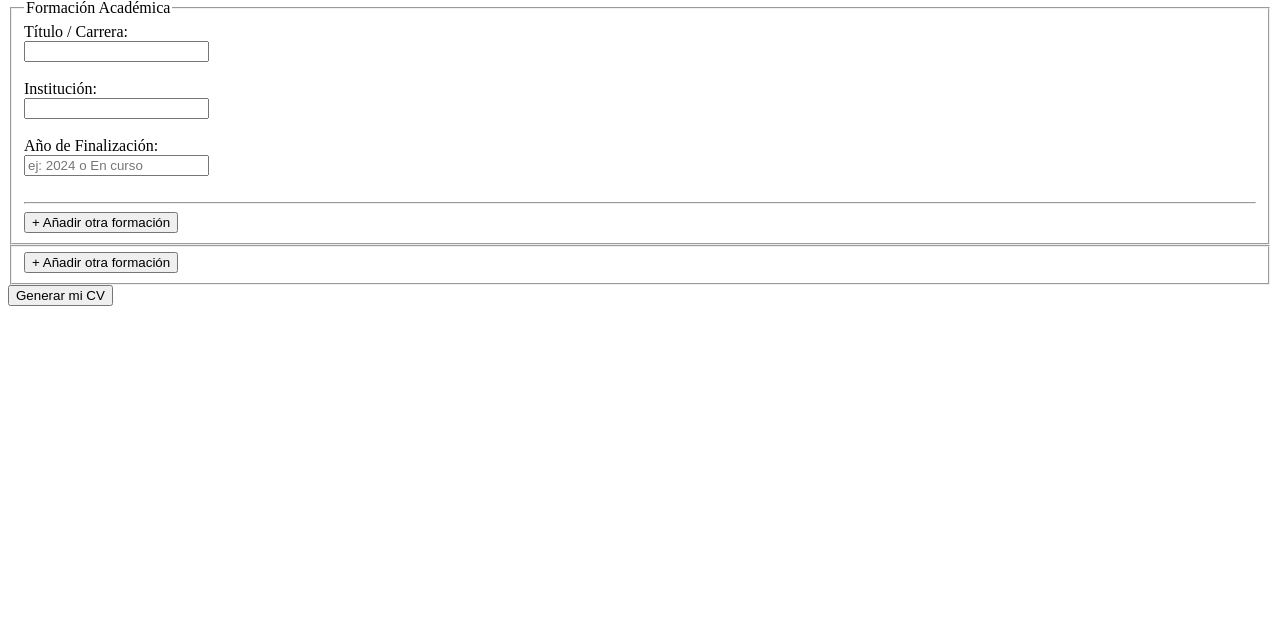
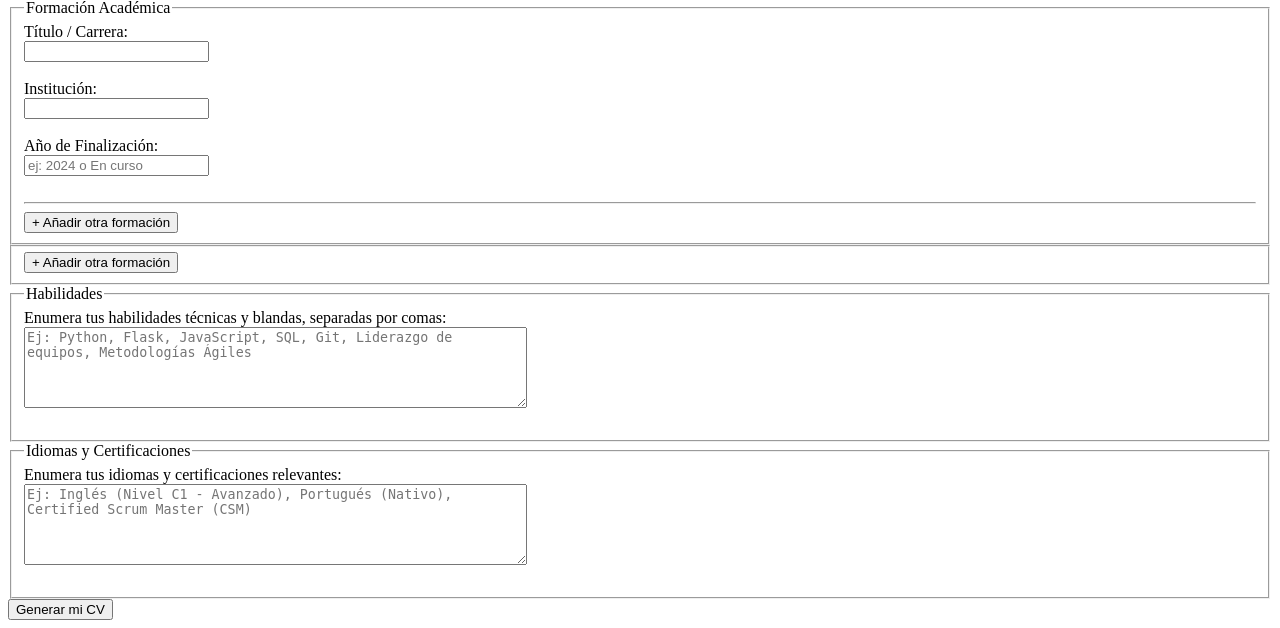
Before and after one commit to ElianaMariaCorujo/optiCV, a Flask app: page / in a window 1280 px wide. Shown: the part 1090-1718 px from the top of the page. Before the commit the page ends 1396 px from the top, so only its background shows below. Run offline with Flask 3, Linux system fonts and the light colour scheme.

Commit message:
Estructura terminada 2_10

```diff
--- a/templates/index.html
+++ b/templates/index.html
@@ -84,6 +84,16 @@
 <fieldset>
     <button type="button" id="agregar-formacion">+ Añadir otra formación</button>
 </fieldset>
+<fieldset>
+    <legend>Habilidades</legend>
+    <label for="habilidades">Enumera tus habilidades técnicas y blandas, separadas por comas:</label><br>
+    <textarea id="habilidades" name="habilidades" rows="5" cols="60" placeholder="Ej: Python, Flask, JavaScript, SQL, Git, Liderazgo de equipos, Metodologías Ágiles"></textarea><br><br>
+</fieldset>
+<fieldset>
+    <legend>Idiomas y Certificaciones</legend>
+    <label for="idiomas_certs">Enumera tus idiomas y certificaciones relevantes:</label><br>
+    <textarea id="idiomas_certs" name="idiomas_certs" rows="5" cols="60" placeholder="Ej: Inglés (Nivel C1 - Avanzado), Portugués (Nativo), Certified Scrum Master (CSM)"></textarea><br><br>
+</fieldset>
      <button type="submit">Generar mi CV</button>
 
     </form>
```
